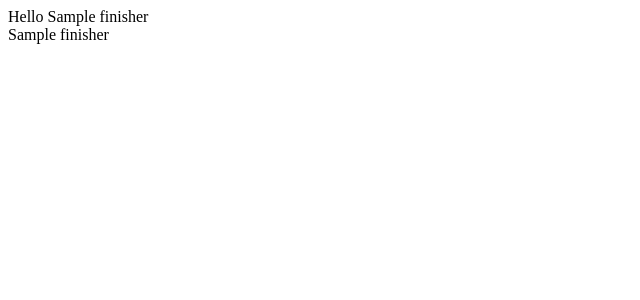
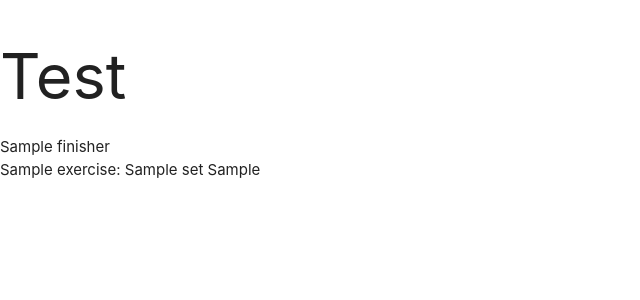
Before and after one commit to allyporwal/finishers-flask, a Flask app: page / in a window 1280 px wide. Shown: the top 300 px of the page, without its empty margins (0-640 px from the left). Run offline with Flask 2, Linux system fonts and the light colour scheme; a database or web service that is not in the repository returns one stand-in record (values such as "Sample title"); some libraries are stand-ins or nearby versions.

Commit message:
Add static css and js and link up

```diff
--- a/requirements.txt
+++ b/requirements.txt
@@ -1,4 +1,7 @@
 click==7.1.2
+dnspython==1.16.0
 Flask==1.1.2
+Flask-PyMongo==2.3.0
 itsdangerous==1.1.0
+pymongo==3.11.0
 Werkzeug==1.0.1
--- /dev/null
+++ b/templates/base.html
@@ -0,0 +1,27 @@
+<!DOCTYPE html>
+<html lang="en">
+<head>
+    <meta charset="UTF-8">
+    <meta name="viewport" content="width=device-width, initial-scale=1.0">
+    <link rel="stylesheet" href="https://cdnjs.cloudflare.com/ajax/libs/font-awesome/5.15.1/css/all.min.css"
+        integrity="sha512-+4zCK9k+qNFUR5X+cKL9EIR+ZOhtIloNl9GIKS57V1MyNsYpYcUrUeQc9vNfzsWfV28IaLL3i96P9sdNyeRssA==" crossorigin="anonymous" />
+    <link rel="stylesheet" href="https://cdnjs.cloudflare.com/ajax/libs/materialize/1.0.0/css/materialize.min.css" type="text/css">
+    <link rel="stylesheet" href="{{ url_for('static', filename='css/style.css') }}" type="text/css">
+    {% block styles %}
+    {% endblock %}
+    <title>The Finisher</title>
+</head>
+<body>
+
+
+{% block content %}
+{% endblock %}
+
+<script src="http://code.jquery.com/jquery-3.5.1.min.js"
+    integrity="sha256-9/aliU8dGd2tb6OSsuzixeV4y/faTqgFtohetphbbj0=" crossorigin="anonymous"></script>
+<script src="https://cdnjs.cloudflare.com/ajax/libs/materialize/1.0.0/js/materialize.min.js"></script>
+<script src="{{ url_for('static', filename='js/script.js') }}"></script>
+{% block scripts %}
+{% endblock %}
+</body>
+</html>
--- a/templates/finishers.html
+++ b/templates/finishers.html
@@ -1,15 +1,9 @@
-<!DOCTYPE html>
-<html lang="en">
-<head>
-    <meta charset="UTF-8">
-    <meta name="viewport" content="width=device-width, initial-scale=1.0">
-    <title>Finishers</title>
-</head>
-<body>
-Hello
-    {% for finisher in finishers %}
-        {{ finisher.finisher_name }}<br>
-        {{ finisher.category_name }}<br>
-    {% endfor %}
-</body>
-</html>
+{% extends "base.html" %}
+{% block content %}
+<h1>Test</h1>
+
+{% for finisher in finishers %}
+    {{ finisher.finisher_name}}<br>
+    {{ finisher.exercises[0].exercise_name }}: {{ finisher.exercises[0].set }} {{ finisher.exercises[0].set_type }}
+{% endfor %}
+{% endblock %}
```
Also changed, not shown: static/css/style.css (added), static/js/script.js (added).
